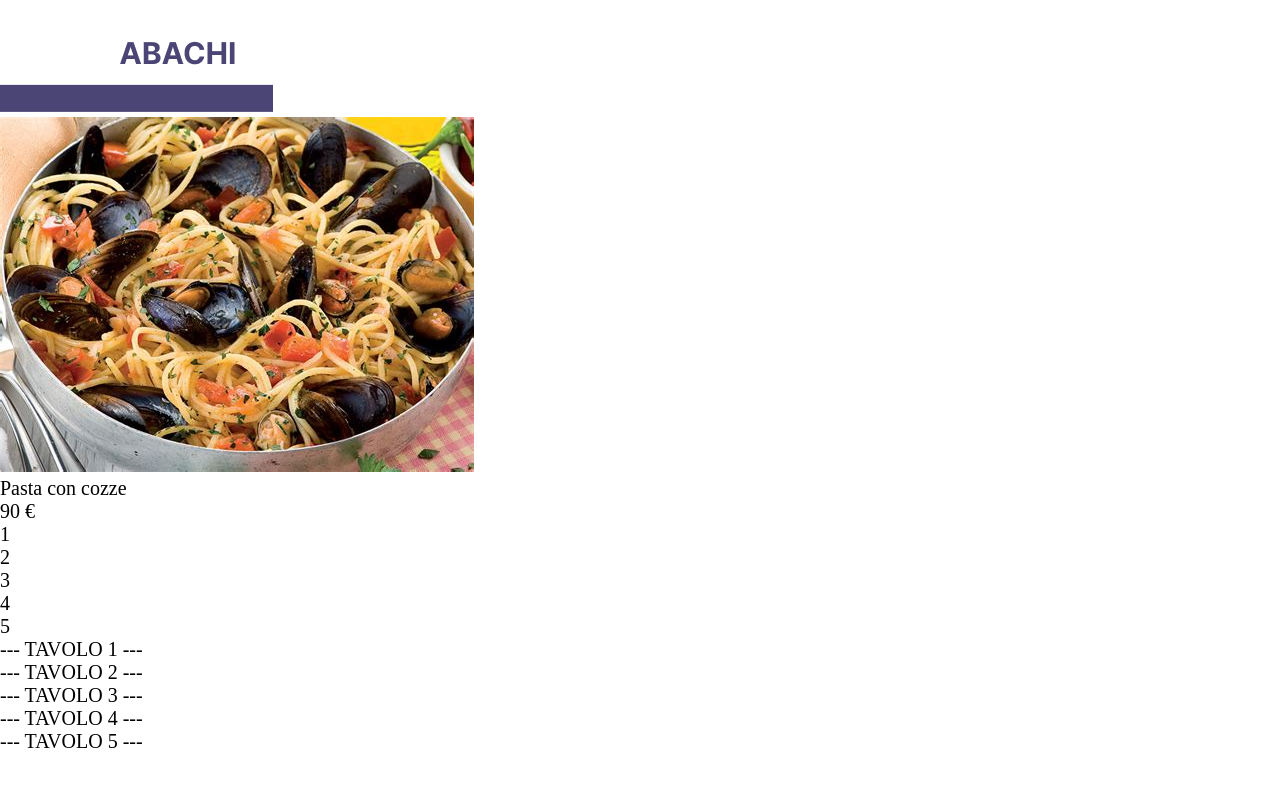
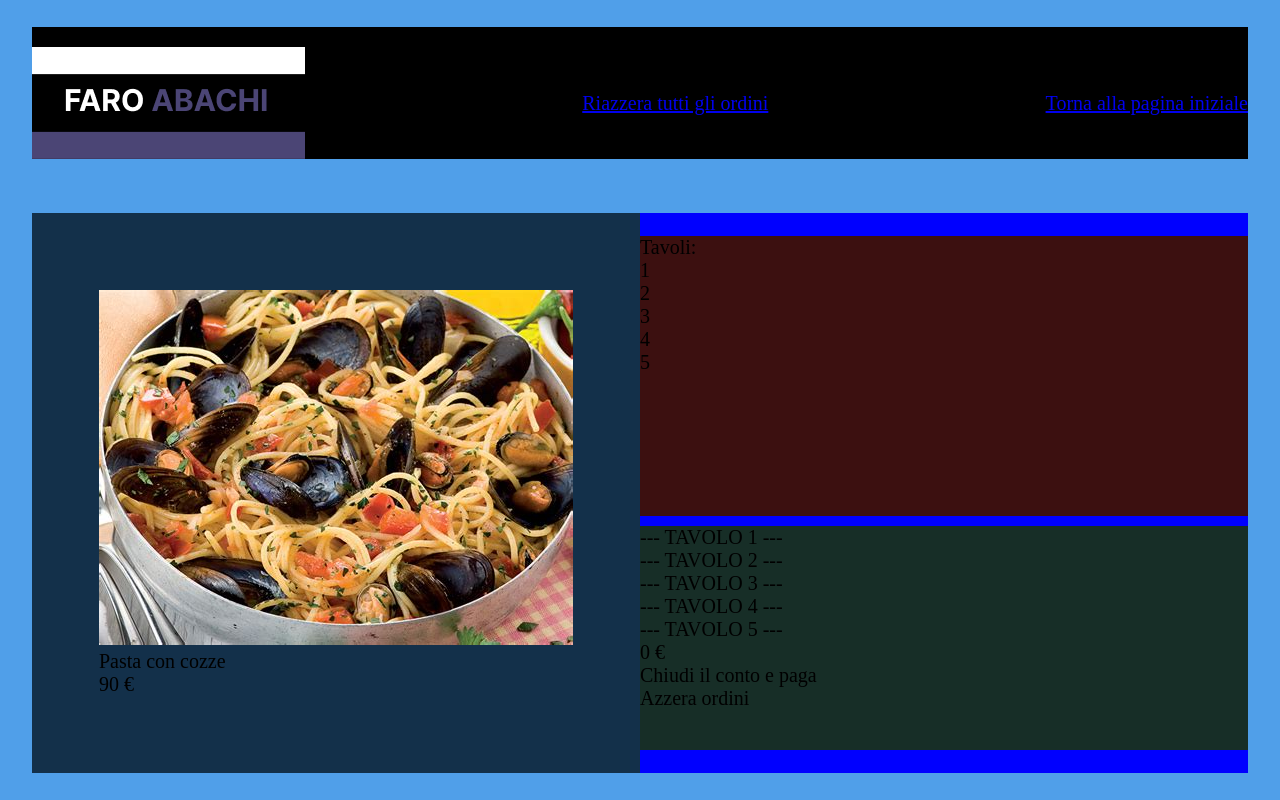
Before and after one commit to aryan-11/ristorante, a PHP site: page /src/backend/code/php/data.php in a window 1280 px wide. Run offline with PHP 8.4, Linux system fonts and the light colour scheme.

Commit message:
structure

```diff
--- a/src/backend/code/php/data.php
+++ b/src/backend/code/php/data.php
@@ -6,10 +6,15 @@
     <meta name="viewport" content="width=device-width, initial-scale=1.0">
     <title>data</title>
     <link rel="stylesheet" href="../../../frontend/style.css">
+    <link rel="stylesheet" href="../../../frontend/data.css">
 </head>
 <body>
     <section class="container_page">
-        <nav><img src="../../../../assets/logo.png" alt="logo"></nav>
+        <nav>
+            <img src="../../../../assets/logo.png" alt="logo">
+            <a href="data.php">Riazzera tutti gli ordini</a>
+            <a href="../../../../index.html">Torna alla pagina iniziale</a>
+        </nav>
         <div class="container_content">
             <div class="container_piatti">
                 <div class="box_piatto">
@@ -21,7 +26,9 @@
                     </div>
                 </div>
             </div>
+            <div class="container_left">
                 <div class="container_tavoli">
+                    <p>Tavoli:</p>
                     <div class="nTavolo tavolo1">1</div>
                     <div class="nTavolo tavolo2">2</div>
                     <div class="nTavolo tavolo3">3</div>
@@ -34,6 +41,12 @@
                     <div class="resoconto_tavolo resoconto_tavolo3 hide">--- TAVOLO 3 ---</div>
                     <div class="resoconto_tavolo resoconto_tavolo4 hide">--- TAVOLO 4 ---</div>
                     <div class="resoconto_tavolo resoconto_tavolo5 hide">--- TAVOLO 5 ---</div>
+                    <div class="resoconto">
+                        <div class="totale_tavolo">0 €</div>
+                        <div class="chiudiPaga_btn">Chiudi il conto e paga</div>
+                        <div class="Azzera">Azzera ordini</div>
+                    </div>
+                </div>
             </div>
         </div>
     </section>
--- /dev/null
+++ b/src/frontend/data.css
@@ -0,0 +1,72 @@
+body {
+    width: 100%;
+    background-color: #509FE9;
+}
+
+.container_page {
+    width: 100%;
+    height: 100vh;
+
+    display: flex;
+    justify-content: center;
+    align-items: center;
+    flex-wrap: wrap;
+}
+
+nav {
+    width: 95%;
+    background-color: black;
+    display: flex;
+    justify-content: space-between;
+    align-items: center;
+    padding-top: 1rem;
+}
+
+.container_content {
+    width: 95%;
+    height: 70%;
+    background-color: blue;
+    display: flex;
+    justify-content: center;
+    align-items: center;
+    flex-wrap: wrap;
+    /* overflow: hidden; */
+}
+
+.container_piatti {
+    width: 50%;
+    height: 100%;
+
+    display: flex;
+    justify-content: center;
+    align-items: center;
+
+    flex-wrap: wrap;
+    flex-direction: column;
+    overflow-y: scroll;
+
+    background-color: rgb(19, 48, 74);
+}
+
+.container_left {
+    width: 50%;
+    height: 100%;
+    display: flex;
+    flex-direction: column;
+    justify-content: center;
+    align-items: center;
+
+    gap: .5rem;
+}
+
+.container_tavoli {
+    width: 100%;
+    height: 50%;
+    background-color: rgb(60, 16, 16);
+}
+
+.container_resoconto {
+    width: 100%;
+    height: 40%;
+    background-color: rgb(23, 46, 39);
+}
```
Lines whose indentation alone changed are shown as unchanged.
